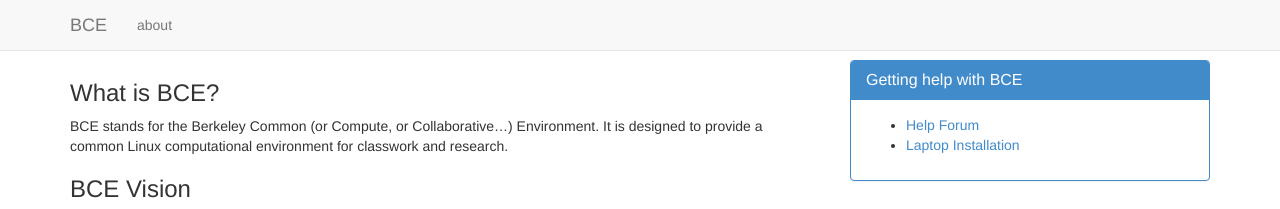
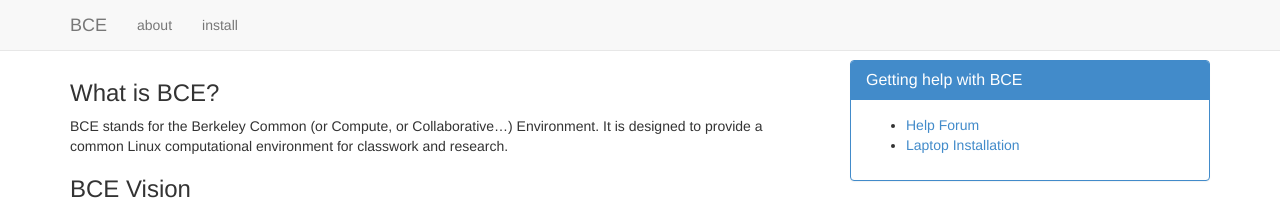
Before and after one commit to ucberkeley/bce-documentation, a Jekyll site: the page built from index.md, in a window 1280 px wide. Shown: the top 209 px of the page. Built offline with Jekyll 4.4.1, drawn with Linux system fonts in a browser that asks for light colours; nearby versions of some CDN libraries; library files that are not in the unit come from our copies; Markdown is read by kramdown in place of the engine named in the settings.

Commit message:
update navigation

```diff
--- a/_layouts/default.html
+++ b/_layouts/default.html
@@ -48,9 +48,8 @@
             <ul class="nav navbar-nav">
               <!-- we can figure out how to make the current page's <li>
               class="active" and get highlighting. -->
-              <li> <a href="{{ BASE_PATH }}/index.html">about</a> </li>
-              <!-- <li> <a href="{{ BASE_PATH }}/archive.html">archive</a> </li> -->
-              <!-- <li> <a href="{{ BASE_PATH }}/brainstorming.html">brainstorming</a> </li> -->
+                <li> <a href="{{ BASE_PATH }}/index.html">about</a> </li>
+                <li> <a href="{{ BASE_PATH }}/laptop-installation.html">install</a> </li>
             </ul>
           </div><!--/.nav-collapse -->
         </div>
```
